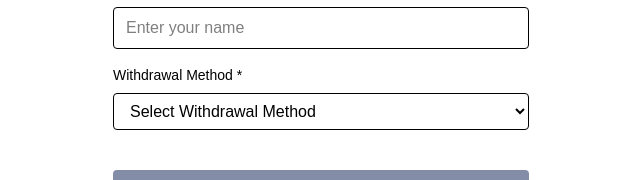
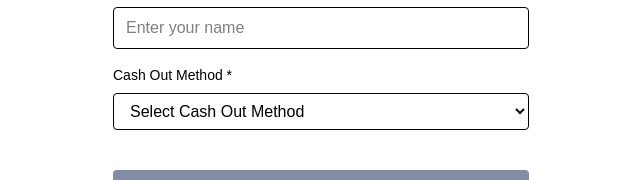
Before and after one commit to Sazzad-Hosen-Mahim/autotrader-client, a React (Vite) app: page /bind-account in a window 1280 px wide. Shown: the part 185-365 px from the top of the page, without its empty margins (319-959 px from the left). Built offline with nearby package versions, Linux system fonts and the light colour scheme; no server answers; a web font is replaced by a local one.

Commit message:
bind account page withdraw text changed

```diff
--- a/src/pages/BindAccount.tsx
+++ b/src/pages/BindAccount.tsx
@@ -140,13 +140,13 @@
 
             {/* Account Type Selection */}
             <div className="space-y-2">
-                <label className="block text-sm font-medium">Withdrawal Method *</label>
+                <label className="block text-sm font-medium">Cash Out Method *</label>
                 <select
                     value={accountType}
                     onChange={(e) => setAccountType(e.target.value as "BankTransfer" | "MobileBanking")}
                     className="w-full border px-3 py-2 rounded"
                 >
-                    <option value="">Select Withdrawal Method</option>
+                    <option value="">Select Cash Out Method</option>
                     <option value="BankTransfer">Bank Transfer</option>
                     <option value="MobileBanking">Mobile Banking</option>
                 </select>
```
